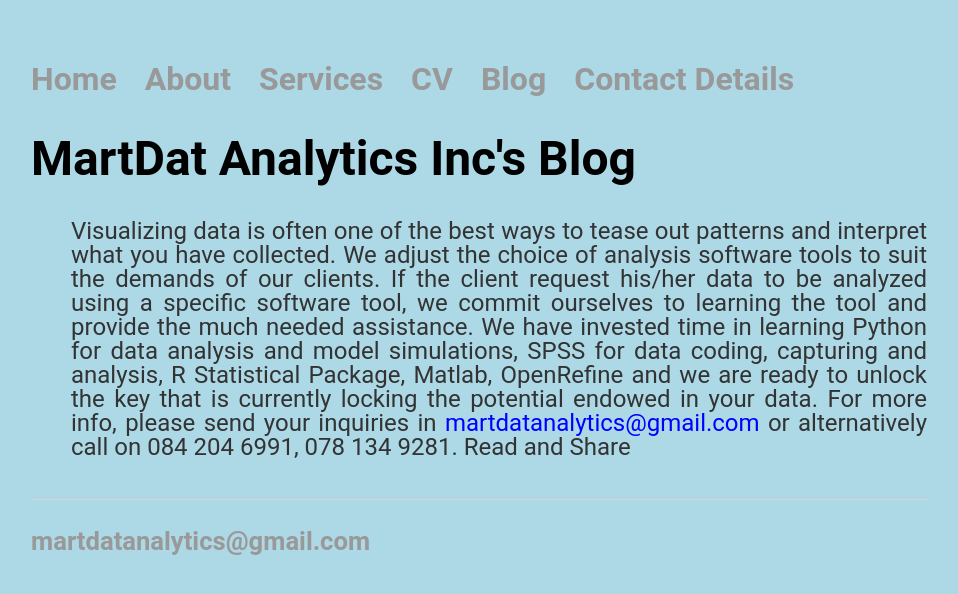
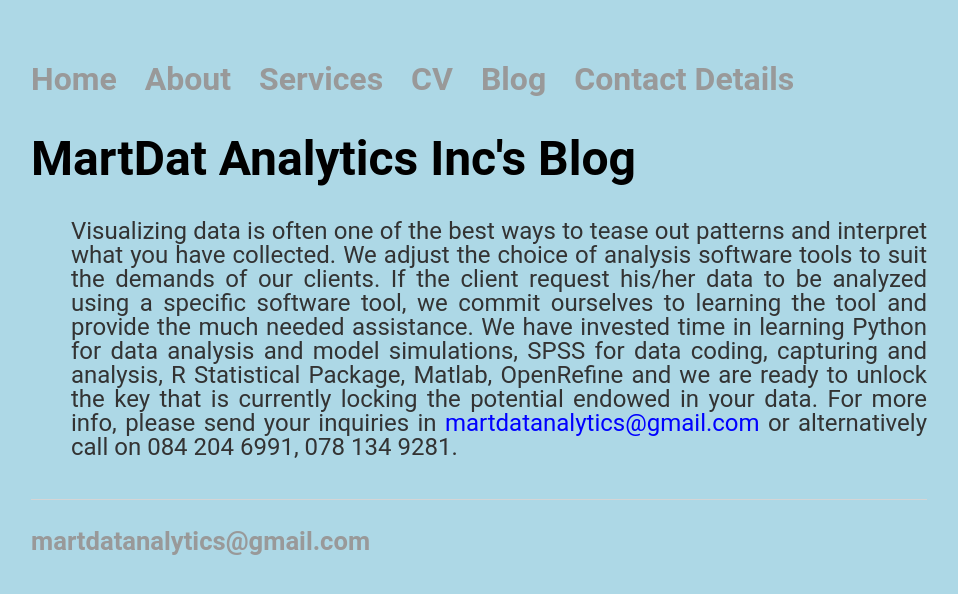
Before and after one commit to martdatanalytics/martdatanalytics.github.io, a Jekyll site: the page built from blog/index.html, in a window 1280 px wide. Shown: the top 594 px of the page, without its empty margins (161-1119 px from the left). Built offline with Jekyll 4.4.1, drawn with Linux system fonts in a browser that asks for light colours.

Commit message:
Update index.html

```diff
--- a/blog/index.html
+++ b/blog/index.html
@@ -10,7 +10,7 @@ title: MartDat Analytics Inc's Blog
 		needed assistance. We have invested time in learning Python for data analysis and model simulations, SPSS for data
 		coding, capturing and analysis, R Statistical Package, Matlab, OpenRefine and we are ready to unlock the key that
 		is currently locking the potential endowed in your data. For more info, please send your inquiries in
-		<a href="mailto: martdatanalytics@gmail.com", style="color:blue;">martdatanalytics@gmail.com</a> or alternatively call on 084 204 6991, 078 134 9281. Read and Share
+		<a href="mailto: martdatanalytics@gmail.com", style="color:blue;">martdatanalytics@gmail.com</a> or alternatively call on 084 204 6991, 078 134 9281.
 		</p>
 <!--
 		<p>
```
